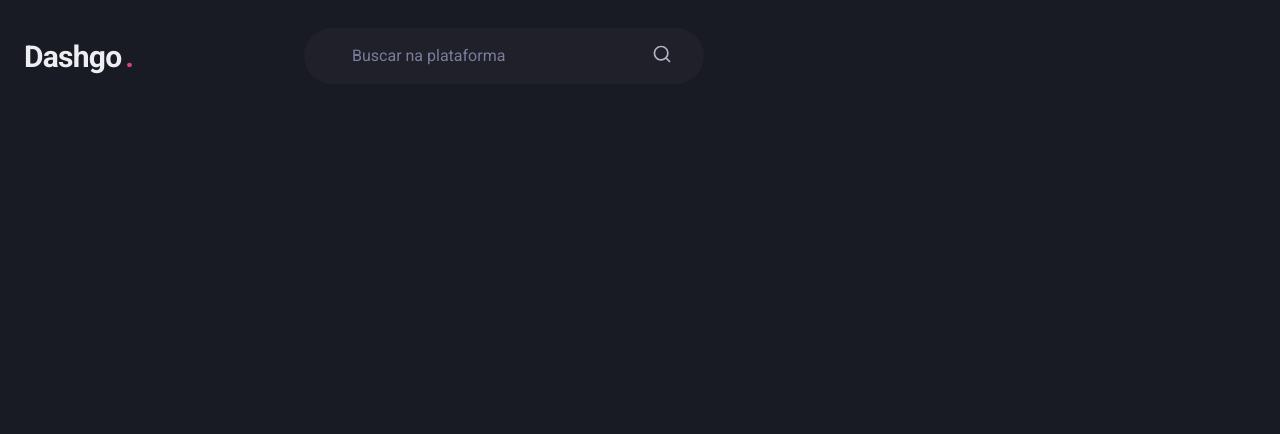
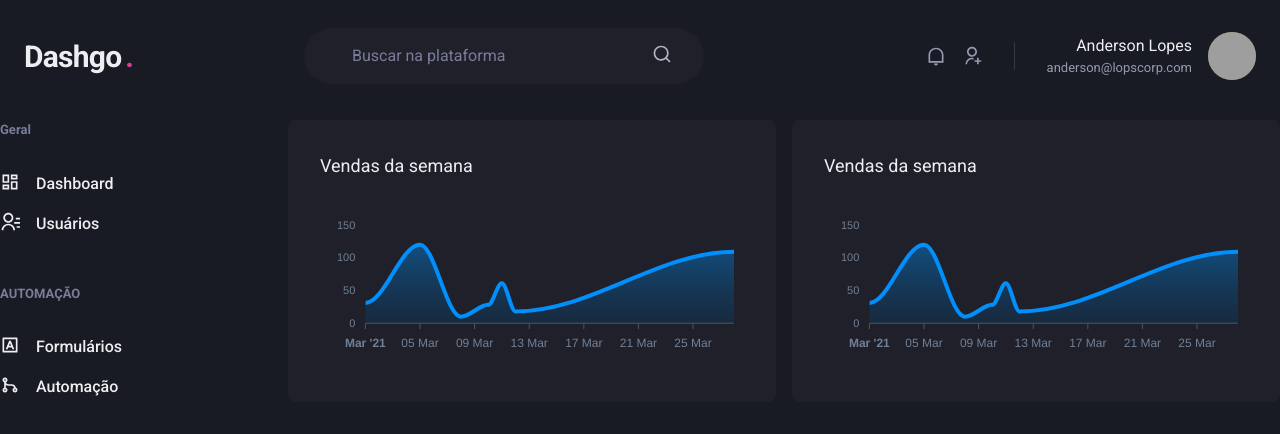
Before and after one commit to alopsantos/dashgo, a Next.js app: page /dashboard in a window 1280 px wide. Shown: the top 434 px of the page. Built offline with nearby package versions, Linux system fonts and the light colour scheme; grey boxes are pictures that could not be loaded.

Commit message:
Add Sidebar

```diff
--- a/package.json
+++ b/package.json
@@ -13,9 +13,11 @@
     "@chakra-ui/react": "^1.6.9",
     "@emotion/react": "^11.1.5",
     "@emotion/styled": "^11.3.0",
+    "apexcharts": "^3.28.3",
     "framer-motion": "^4.1.17",
     "next": "11.1.2",
     "react": "17.0.2",
+    "react-apexcharts": "^1.3.9",
     "react-dom": "17.0.2",
     "react-icons": "^4.3.1"
   },
--- a/src/components/Header.tsx
+++ b/src/components/Header.tsx
@@ -1,5 +1,9 @@
-import { Flex, Text, Input, Icon } from "@chakra-ui/react";
-import { RiSearchLine } from "react-icons/ri";
+import { Flex, Text, Input, Icon, HStack, Box, Avatar } from "@chakra-ui/react";
+import {
+  RiNotificationLine,
+  RiSearchLine,
+  RiUserAddLine,
+} from "react-icons/ri";
 
 export default function Header() {
   return (
@@ -44,6 +48,22 @@ export default function Header() {
 
         <Icon as={RiSearchLine} fontSize="20" />
       </Flex>
+
+      <Flex align="center" ml="auto">
+        <HStack spacing="4" mx="8" pr="8" py="1" color="gray.300" borderRightWidth={1} borderColor="gray.700">
+          <Icon as={RiNotificationLine} fontSize="20" />
+          <Icon as={RiUserAddLine} fontSize="20" />
+        </HStack>
+
+        <Flex align="center">
+          <Box mr="4" textAlign="right">
+            <Text>Anderson Lopes</Text>
+            <Text color="gray.300" fontSize="small">anderson@lopscorp.com</Text>
+          </Box>
+
+          <Avatar size="md" name="Anderson Lopes" src="https://github.com/alopsantos.png" />
+        </Flex>
+      </Flex>
     </Flex>
   );
 }
--- /dev/null
+++ b/src/components/Sidebar.tsx
@@ -0,0 +1,38 @@
+import {Box, Stack, Text, Link, Icon} from "@chakra-ui/react";
+import { RiContactsLine, RiDashboardLine, RiGitMergeLine, RiInputMethodLine } from "react-icons/ri";
+
+export function Sidebar() {
+  return(
+    <Box as="aside" w="64" mr="8">
+      <Stack spacing="12" align="flex-start">
+        <Box>
+          <Text fontWeight="bold" color="gray.400" fontSize="small">Geral</Text>
+          <Stack spacing="4" mt="8" align="stretch">
+            <Link display="flex" align="center">
+              <Icon as={RiDashboardLine} fontSize="20" />
+              <Text ml="4" fontWeight="medium">Dashboard</Text>
+            </Link>
+            <Link display="flex" align="center">
+              <Icon as={RiContactsLine} fontSize="20" />
+              <Text ml="4" fontWeight="medium">Usuários</Text>
+            </Link>
+          </Stack>
+        </Box>
+
+        <Box>
+          <Text fontWeight="bold" color="gray.400" fontSize="small">AUTOMAÇÃO</Text>
+          <Stack spacing="4" mt="8" align="stretch">
+            <Link display="flex" align="center">
+              <Icon as={RiInputMethodLine} fontSize="20" />
+              <Text ml="4" fontWeight="medium">Formulários</Text>
+            </Link>
+            <Link display="flex" align="center">
+              <Icon as={RiGitMergeLine} fontSize="20" />
+              <Text ml="4" fontWeight="medium">Automação</Text>
+            </Link>
+          </Stack>
+        </Box>
+      </Stack>
+    </Box>
+  )
+}
--- a/src/pages/dashboard.tsx
+++ b/src/pages/dashboard.tsx
@@ -1,8 +1,81 @@
-import { Flex } from "@chakra-ui/react";
+import { Flex, SimpleGrid, Box, Text, theme } from "@chakra-ui/react";
 import Header from "../components/Header";
+import { Sidebar } from "../components/Sidebar";
+import dynamic from "next/dynamic";
+
+const Chart = dynamic(() => import('react-apexcharts'), { ssr: false, });
+
+const options = {
+  chart: {
+    toolbar: {
+      show:false,
+    },
+    zoom: {
+      enabled: false,
+    },
+    foreColor: theme.colors.gray[500]
+  },
+  grid: {
+    show: false,
+  },
+  dataLabels:{
+    enabled: false,
+  },
+  tooltip: {
+    enabled: false,
+  },
+  xaxis:{
+    type: 'datetime',
+    axisBorder: {
+      color: theme.colors.gray[600]
+    },
+    axisTicks:{
+      color: theme.colors.gray[600]
+    },
+    categories: [
+      '2021-03-01T00:00:00.000Z',
+      '2021-03-05T00:00:00.000Z',
+      '2021-03-08T00:00:00.000Z',
+      '2021-03-10T00:00:00.000Z',
+      '2021-03-11T00:00:00.000Z',
+      '2021-03-12T00:00:00.000Z',
+      '2021-03-28T00:00:00.000Z'
+    ]
+  },
+  fill: {
+    opacity: 0.3,
+    type: 'gradient',
+    gradient: {
+      shade: 'dark',
+    }
+  }
+};
+const series = [{ name: "series1", data: [31, 120, 10, 28, 61, 18, 109] }];
 
 export default function Dashboard() {
   return (
-    <Header />
+    <Flex direction="column" h="100vh">
+      <Header />
+
+      <Flex w="100%" my="6" maxWidth={1480} mx="auto">
+        <Sidebar />
+
+        <SimpleGrid flex="1" gap="4" minChildWidth="320px" align="flex-start">
+          <Box p="8" bg="gray.800" borderRadius={8} pb="4">
+            <Text fontSize="lg" mb="4">
+              Vendas da semana
+            </Text>
+            <Chart options={options} series={series} type="area" height={160} />
+          </Box>
+
+          <Box p="8" bg="gray.800" borderRadius={8}>
+            <Text fontSize="lg" mb="4">
+              Vendas da semana
+            </Text>
+            <Chart options={options} series={series} type="area" height={160} />
+          </Box>
+        </SimpleGrid>
+      </Flex>
+    </Flex>
   );
 }
```
Also changed, not shown: 1 other file (tests, documents, lock files or other folders).
